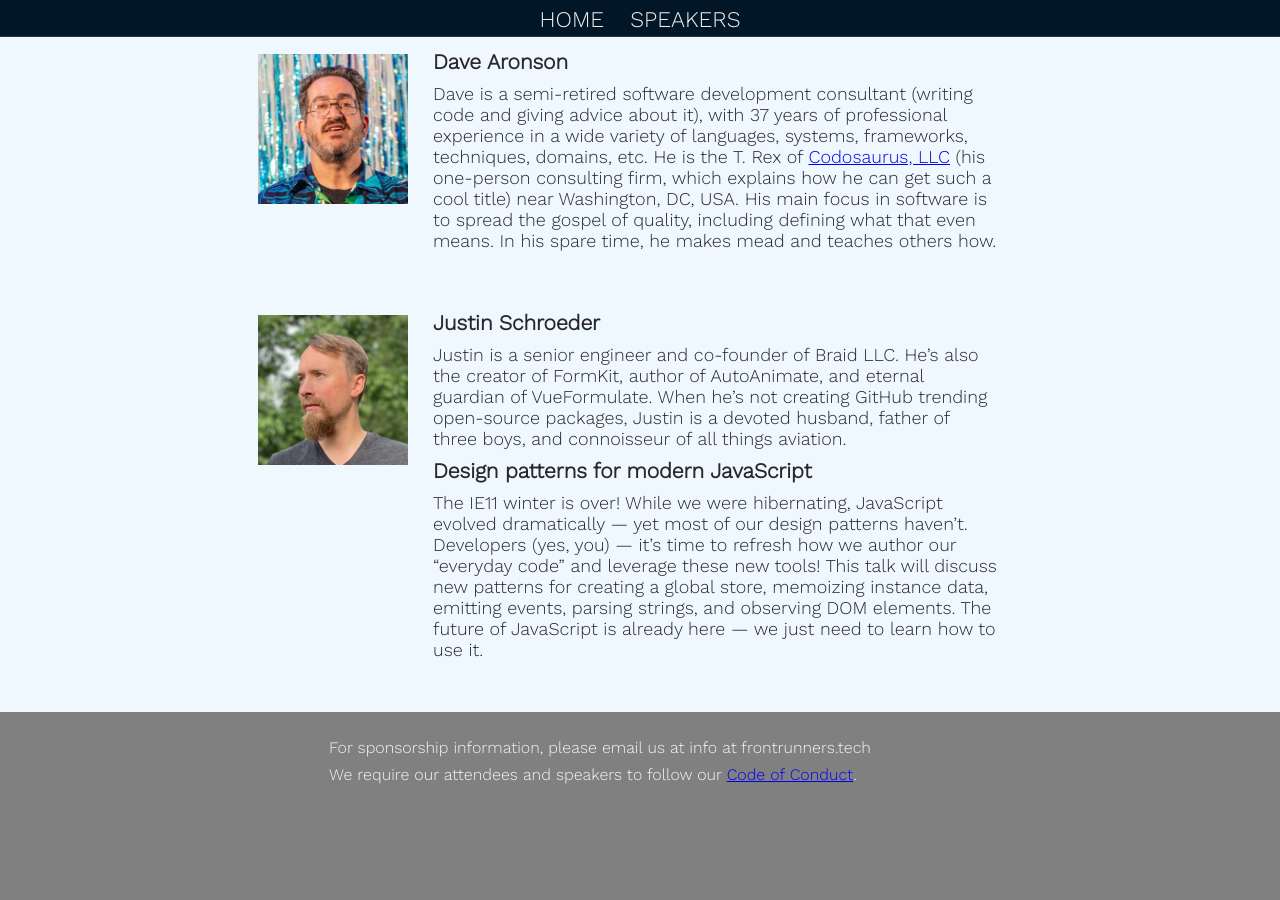
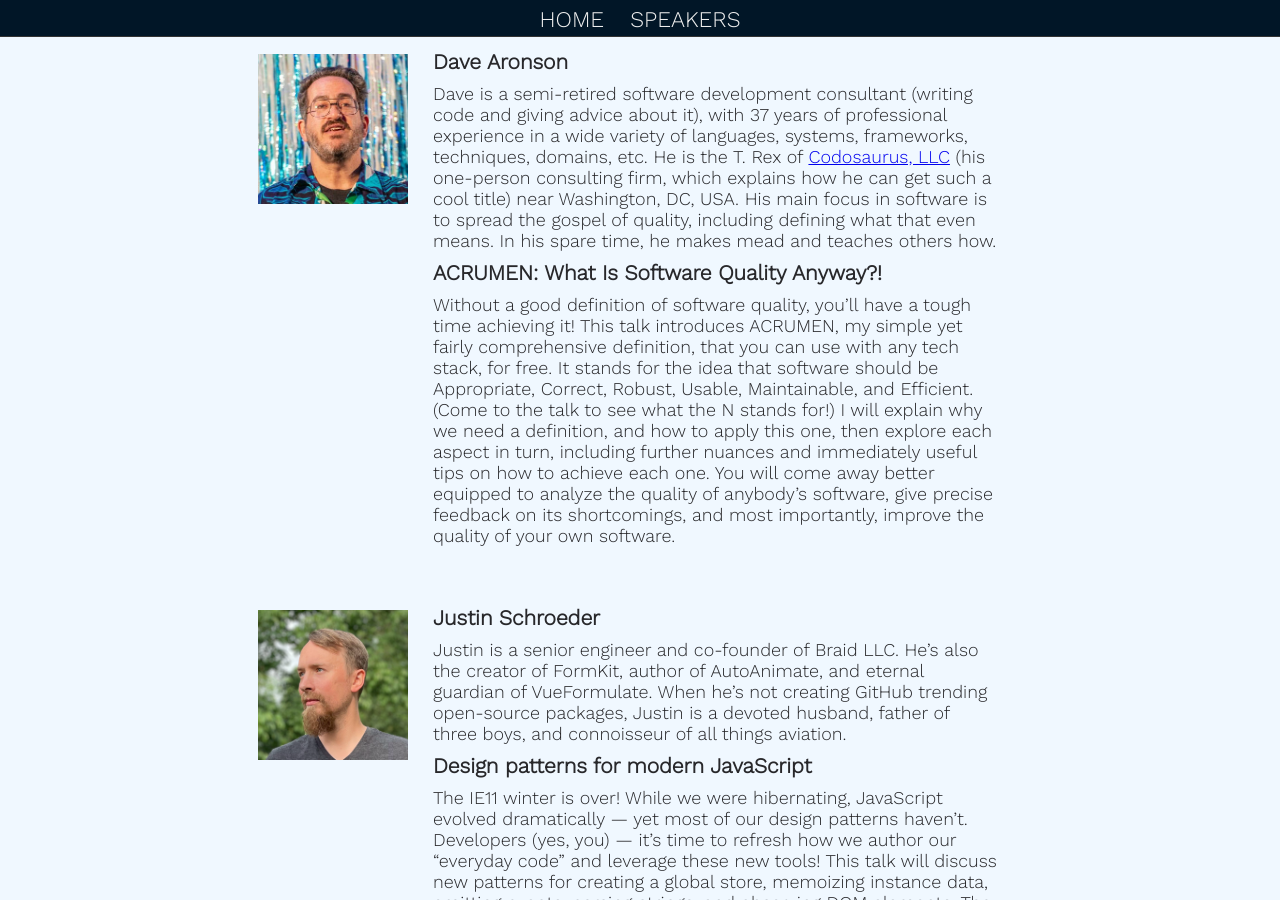
Before and after one commit to gothamgo/frontrunnersconf.github.io, a Jekyll site: the page built from speakers.html, in a window 1280 px wide and 900 px high, scrolled down 2597 px. Built offline with Jekyll 4.4.1, drawn with Linux system fonts in a browser that asks for light colours; before the commit the page ends 3435 px from its top, so only the background shows below that.

Commit message:
Update dave_aronson.html

```diff
--- a/_includes/dave_aronson.html
+++ b/_includes/dave_aronson.html
@@ -16,6 +16,19 @@
       In his spare time, he makes mead and teaches others how.
     </p>
 
+    <h3 class="talk-title">ACRUMEN: What Is Software Quality Anyway?!</h3>
+
+    <p class="talk-description">
+      Without a good definition of software quality,
+      you’ll have a tough time achieving it!
+      This talk introduces ACRUMEN, my simple yet fairly comprehensive definition, that you can use with any tech stack, for free.
+      It stands for the idea that software should be Appropriate, Correct, Robust, Usable, Maintainable, and Efficient.
+      (Come to the talk to see what the N stands for!)
+      I will explain why we need a definition, and how to apply this one, then explore each aspect in turn,
+      including further nuances and immediately useful tips on how to achieve each one.
+      You will come away better equipped to analyze the quality of anybody’s software,
+      give precise feedback on its shortcomings, and most importantly, improve the quality of your own software.
+  </p>
   </div>
 
 </div>
```
